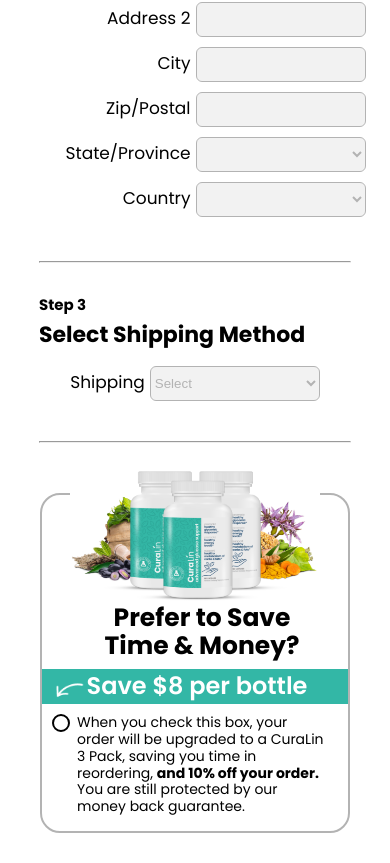
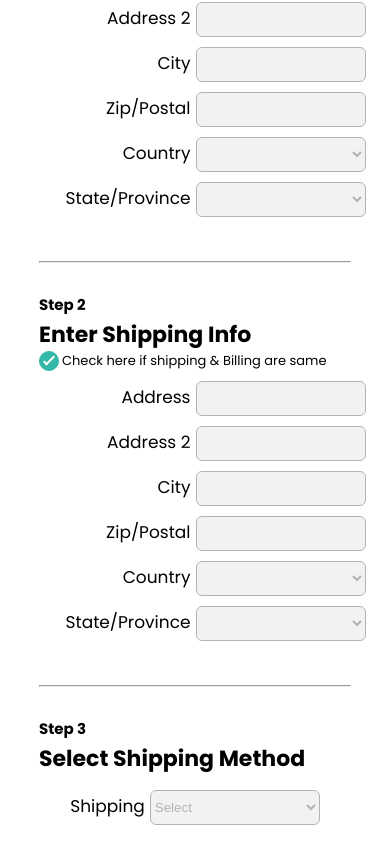
Before and after one commit to Malishkin/checkout_page_react-master-continue, a React (Create React App) app: page / in a window 390 px wide. Shown: the part 921-1784 px from the top of the page. Built offline with nearby package versions, Linux system fonts and the light colour scheme.

Commit message:
billing container all responsive to 338

```diff
--- a/src/App.js
+++ b/src/App.js
@@ -13,6 +13,7 @@
 import BillingContainer from './components/billing-container/BillingContainer';
 import ShippingSmall from './components/subtotal-container/shipping-small/ShippingSmall';
 import BillingSmall1 from './components/billing-small-1/BillingSmall1';
+import BillingSmall2 from './components/billing-small-2/BillingSmall2';
 
 function App() {
   return (
@@ -23,6 +24,7 @@
       <WhatContainer />
       <SubTotalContainer />
       <BillingSmall1 />
+      <BillingSmall2/>
       <ShippingSmall />
       <PreferContainer />
       <BillingContainer />
--- a/src/components/billing-container/BillingContainer.css
+++ b/src/components/billing-container/BillingContainer.css
@@ -217,22 +217,10 @@
 }
 
 
-@media screen and (max-width: 1190px) {
-  .step-billing-item-left {
-    width: 100%;
-    justify-content: center;
-    align-items: center;
-  }
-
-  .step-billing-item-right {
-    width: 100%;
-    justify-content: center;
-    align-items: center;
-  }
-}
 
 
-@media screen and (max-width: 1100px) {
+
+@media screen and (max-width: 1190px) {
 
   .billingContainer {
     display: none;
--- a/src/components/billing-small-1/BillingSmall1.css
+++ b/src/components/billing-small-1/BillingSmall1.css
@@ -4,11 +4,7 @@
 }
 
 
-
-
-
-
-@media screen and (max-width: 760px) {
+@media screen and (max-width: 1190px) {
     .shippingSmallContainer1 {
         display: flex;
         flex-direction: column;
@@ -52,11 +48,12 @@
 
     .select-comobox-small1 {
         margin-top: 5px;
+        margin-left: 80px;
         display: flex;
         flex-direction: column-reverse;
-        flex-wrap: nowrap;
-        align-content: flex-end;
-        justify-content: flex-end;
+        flex-wrap: wrap;
+        align-content: flex-start;
+        justify-content: center;
         align-items: flex-end;
 
 
@@ -92,3 +89,20 @@
     }
 
 }
+
+
+@media screen and (max-width: 447px) {
+    .select-comobox-small1 {
+        margin-top: 5px;
+        margin-left: 0;
+        display: flex;
+        flex-direction: column-reverse;
+        flex-wrap: nowrap;
+        align-content: flex-end;
+        justify-content: flex-end;
+        align-items: flex-end;
+
+
+
+    }
+}
--- a/src/components/billing-small-1/BillingSmall1.jsx
+++ b/src/components/billing-small-1/BillingSmall1.jsx
@@ -16,7 +16,7 @@
         <div className='firstName3-small1'>
             {' '}
 
-          <span className='enterText1-small1'>Country</span>
+          <span className='enterText1-small1'>State/Province</span>
 
             <select
               className='enterInput1-small1'
@@ -37,7 +37,7 @@
           <div className='firstName3-small1'>
             {' '}
 
-          <span className='enterText1-small1'>State/Province</span>
+          <span className='enterText1-small1'>Country</span>
 
             <select
               className='enterInput1-small1'
--- /dev/null
+++ b/src/components/billing-small-2/BillingSmall2.css
@@ -0,0 +1,188 @@
+.shippingSmallContainer2 {
+    display: none;
+
+}
+
+
+@media screen and (max-width: 1190px) {
+    .shippingSmallContainer2 {
+        display: flex;
+        flex-direction: column;
+        justify-content: center;
+        margin-bottom: 10%;
+    }
+
+    .borderShipping-small2 {
+        margin-left: 10%;
+        width: 80%;
+        margin-bottom: 30px;
+    }
+
+
+
+
+
+    .hrSmall2 {
+
+        color: #b3b3b3;
+
+    }
+
+    .step-3-small2 {
+        text-align: left;
+        margin-left: 10%;
+        font-family: 'Poppins', sans-serif;
+        font-weight: 700;
+        font-size: 15px;
+        width: 54px;
+        height: 25px;
+    }
+
+    .select-shipping-text-small2 {
+        text-align: left;
+        margin-left: 10%;
+        font-family: 'Poppins', sans-serif;
+        font-weight: 700;
+        font-size: 22px;
+    }
+
+    .select-comobox-small2 {
+        margin-top: 5px;
+        margin-left: 80px;
+        display: flex;
+        flex-direction: column-reverse;
+        flex-wrap: wrap;
+        align-content: flex-start;
+        justify-content: center;
+        align-items: flex-end;
+
+
+
+    }
+
+    .firstName3-small2 {
+        padding: 5px;
+        margin-right: 5%;
+
+    }
+
+    .enterText1-small2 {
+        margin-right: 5px;
+        font-family: 'Poppins', sans-serif;
+        font-weight: 400;
+        font-size: 17px;
+
+    }
+
+    .enterInput1-small2 {
+
+
+        width: 170px;
+        height: 35px;
+        color: #b3b3b3;
+        background: #f2f2f2 0% 0% no-repeat padding-box;
+        border: 1px solid #b3b3b3;
+        border-radius: 6px;
+
+
+
+    }
+
+    .roundContainer{
+        display: flex;
+        flex-direction: row;
+        flex-wrap: nowrap;
+        justify-content: flex-start;
+        margin-left: 10%;
+    }
+
+    .round1Small {
+        position: relative;
+
+      }
+
+
+
+
+         .round1Small .label1Small {
+            background-color: #fff;
+            border: 1px solid #ccc;
+            border-radius: 50%;
+            cursor: pointer;
+            height: 20px;
+            left: 0px;
+            position: absolute;
+            top: 0;
+            width: 20px;
+          }
+
+
+
+      .round1Small label:after {
+        border: 2px solid #fff;
+        border-top: none;
+        border-right: none;
+        content: '';
+        height: 3px;
+        left: 3px;
+        opacity: 0;
+        position: absolute;
+        top: 5px;
+        transform: rotate(-45deg);
+        width: 10px;
+      }
+
+
+
+      .round1Small input[type='checkbox'] {
+        visibility: hidden;
+      }
+
+
+      .round1Small input[type='checkbox']:checked+label {
+        background-color: #33b7a6;
+        border-color: #33b7a6;
+      }
+
+
+      .round input[type='checkbox']:checked+label:after {
+        opacity: 1;
+      }
+
+
+
+      .round1Small input[type='checkbox']:checked+label:after {
+        opacity: 1;
+      }
+
+      .labelForCheckboxSmall {
+        margin-left: 10px;
+
+      }
+
+
+      .shipping-checkSmall {
+        font-family: 'Poppins', sans-serif;
+        font-weight: 400;
+        font-size: 13px;
+
+      }
+
+}
+
+
+@media screen and (max-width: 447px) {
+    .select-comobox-small2 {
+        margin-top: 5px;
+        margin-left: 0;
+        display: flex;
+        flex-direction: column-reverse;
+        flex-wrap: nowrap;
+        align-content: flex-end;
+        justify-content: flex-end;
+        align-items: flex-end;
+
+
+
+    }
+}
--- /dev/null
+++ b/src/components/billing-small-2/BillingSmall2.jsx
@@ -0,0 +1,91 @@
+import React from 'react';
+import './BillingSmall2.css';
+
+const BillingSmall2 = () => {
+  return (
+    <>
+      <div className='shippingSmallContainer2'>
+        <div className='step-item3-small2'>
+          <div className='borderShipping-small2'>
+            <hr className='hrSmall2' />
+          </div>
+        </div>
+        <div className='step-3-small2'>Step 2</div>
+        <div className='select-shipping-text-small2'>Enter Shipping Info</div>
+        <div className='roundContainer'>
+        <div className='round1Small'>
+              <input type='checkbox' defaultChecked id='checkbox1Small' />
+              <label className='label1Small' htmlFor='checkbox1Small'></label>
+
+            </div>
+            <label
+                className='labelForCheckboxSmall shipping-checkSmall'
+                htmlFor='checkbox1Small'
+              >
+                Check here if shipping & Billing are same
+              </label></div>
+
+        <div className='select-comobox-small2'>
+          <div className='firstName3-small2'>
+            {' '}
+            <span className='enterText1-small2'>State/Province</span>
+            <select
+              className='enterInput1-small2'
+              name='shipping'
+              id='year-select'
+            >
+              <option value=''></option>
+              <option value='2022'>2022</option>
+              <option value='2023'>2023</option>
+              <option value='2024'>2024</option>
+              <option value='2025'>2025</option>
+              <option value='2026'>2026</option>
+              <option value='2027'>2027</option>
+            </select>
+          </div>
+
+          <div className='firstName3-small2'>
+            {' '}
+            <span className='enterText1-small2'>Country</span>
+            <select
+              className='enterInput1-small2'
+              name='shipping'
+              id='year-select'
+            >
+              <option value=''></option>
+              <option value='2022'>2022</option>
+              <option value='2023'>2023</option>
+              <option value='2024'>2024</option>
+              <option value='2025'>2025</option>
+              <option value='2026'>2026</option>
+              <option value='2027'>2027</option>
+            </select>
+          </div>
+
+          <div className='firstName3-small2'>
+            {' '}
+            <span className='enterText1-small2'>Zip/Postal</span>
+            <input type='text' className='enterInput1-small2' />
+          </div>
+          <div className='firstName3-small2'>
+            {' '}
+            <span className='enterText1-small2'>City</span>
+            <input type='text' className='enterInput1-small2' />
+          </div>
+          <div className='firstName3-small2'>
+            {' '}
+            <span className='enterText1-small2'>Address 2</span>
+            <input type='text' className='enterInput1-small2' />
+          </div>
+          <div className='firstName3-small2'>
+            {' '}
+            <span className='enterText1-small2'>Address</span>
+            <input type='text' className='enterInput1-small2' />
+          </div>
+        </div>
+      </div>
+    </>
+  );
+};
+
+export default BillingSmall2;
--- a/src/components/prefer-container/PreferContainer.css
+++ b/src/components/prefer-container/PreferContainer.css
@@ -247,7 +247,7 @@
   opacity: 1;
 }
 
-@media screen and (max-width: 960px) {
+@media screen and (max-width: 1190px) {
   .prefer-container {
     display: none;
   }
--- a/src/components/shipping-container/ShippingContainer.css
+++ b/src/components/shipping-container/ShippingContainer.css
@@ -93,7 +93,7 @@
   opacity: 1;
 }
 
-@media screen and (max-width: 760px) {
+@media screen and (max-width: 1190px) {
   .shippingMethodContainer {
     display: none;
   }
--- a/src/components/subtotal-container/shipping-small/ShippingSmall.css
+++ b/src/components/subtotal-container/shipping-small/ShippingSmall.css
@@ -8,11 +8,12 @@
 
 
 
-@media screen and (max-width: 760px) {
+@media screen and (max-width: 1190px) {
     .shippingSmallContainer {
         display: flex;
         flex-direction: column;
         justify-content: center;
+        margin-bottom: 80px;
     }
 
     .borderShipping-small {
```
Lines whose indentation alone changed are shown as unchanged.
